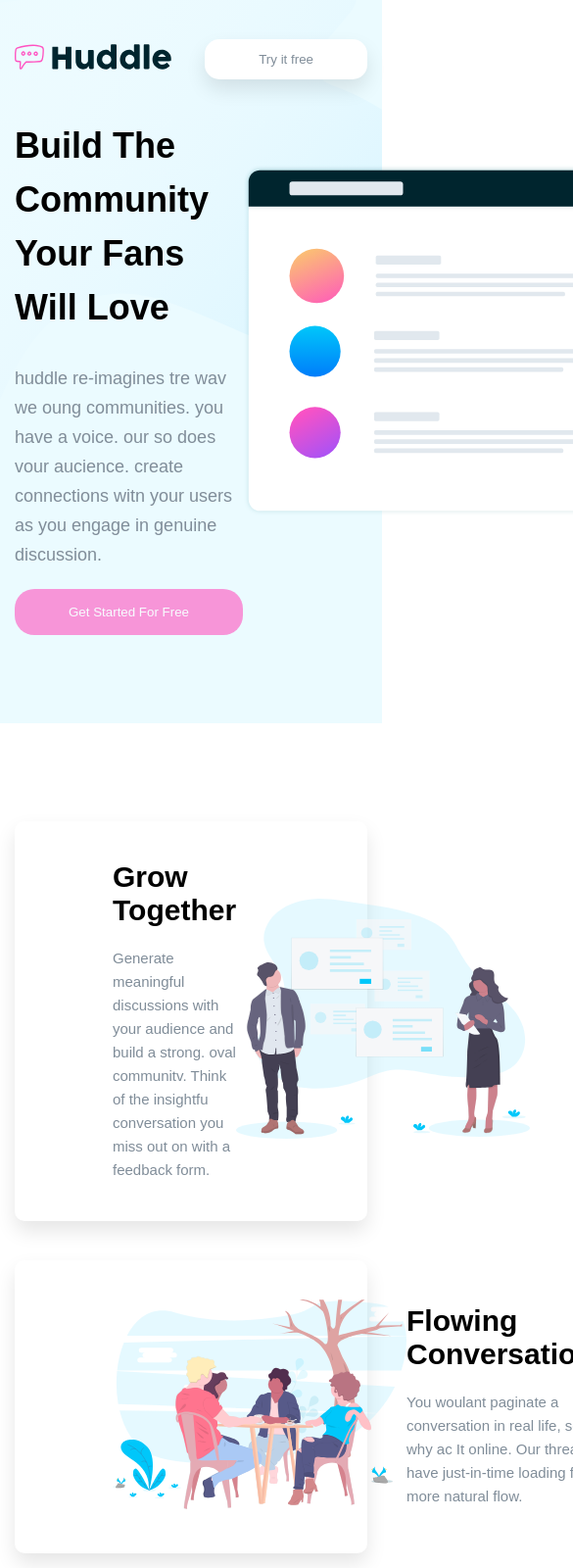
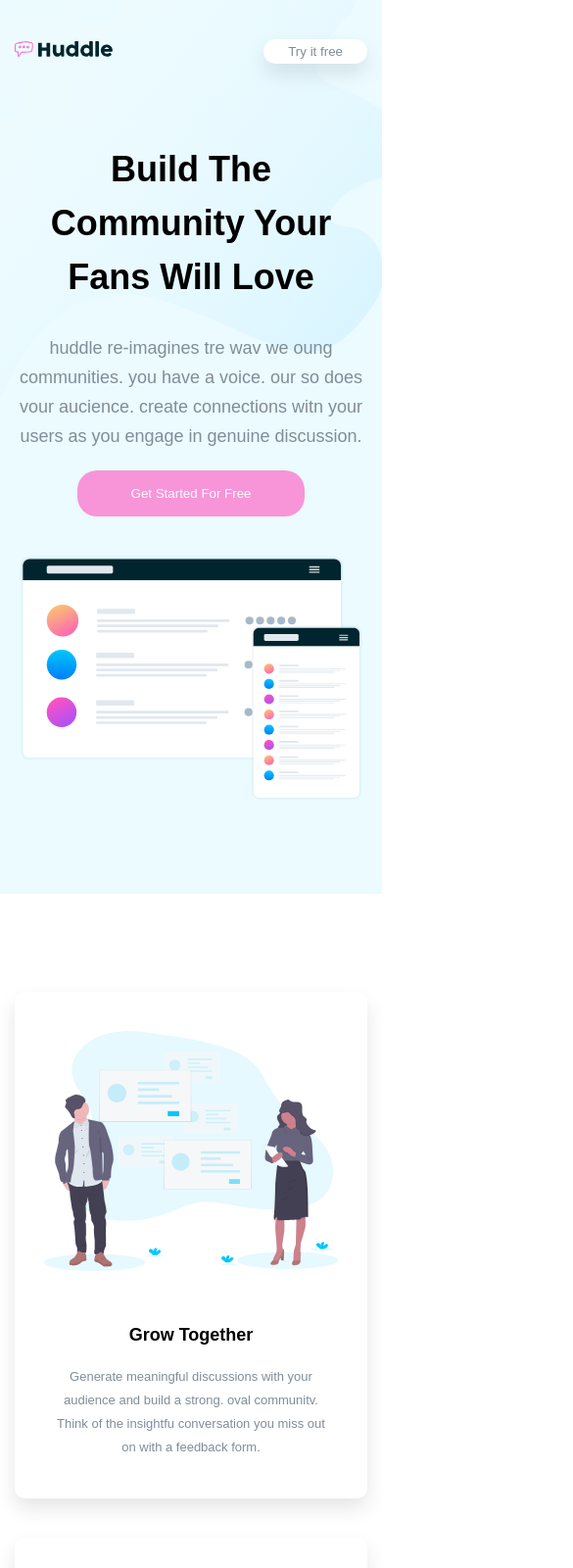
Before and after one commit to Mostafaa-Ahmed/challenge-2, a plain HTML site: page index.html in a window 390 px wide. Shown: the top 1600 px of the page at 98% size, 585 px wide, since content can reach past the window. Drawn offline with nearby package versions, Linux system fonts and the light colour scheme.

Commit message:
intial commit

```diff
--- a/css/style.css
+++ b/css/style.css
@@ -48,6 +48,58 @@ body {
   background-size: inherit;
   padding: 40px 0px 90px;
   background-color: var(--palecyan);
+}
+@media (max-width: 991px) {
+  .view {
+    text-align: center;
+    display: flex;
+    flex-direction: column;
+  }
+  .intro {
+    padding: 40px 0px;
+  }
+  .page .container .box {
+    flex-direction: column-reverse;
+    text-align: center;
+  }
+  .page .container .re {
+    flex-direction: column;
+  }
+  .page .container .box .im {
+    padding-bottom: 50px;
+  }
+  .page .container .box h1 {
+    max-width: none;
+  }
+}
+@media (max-width: 767px) {
+  .view .img-land img {
+    width: 350px;
+  }
+  .landing .logo img {
+    width: 100px;
+  }
+  .landing .heading input {
+    background-color: white;
+    border: none;
+    outline: none;
+    border-radius: 15px;
+    padding: 5px 25px;
+    color: var(--blue);
+    box-shadow: 0 10px 20px rgba(0, 0, 0, 0.1);
+    cursor: pointer;
+  }
+  .page .container .box {
+    padding: 40px;
+  }
+  .page .container .box h1 {
+    max-width: none;
+    font-size: 18px;
+  }
+
+  .page .container .box p {
+    font-size: small;
+  }
 }
 .heading {
   padding-bottom: 40px;
@@ -109,7 +161,7 @@ footer .ready input:hover {
 .page {
   padding: 100px 0px 230px;
 }
-.page .box {
+.page .container .box {
   display: flex;
   justify-content: space-between;
   align-items: center;
@@ -172,3 +224,37 @@ footer .container .box span,
 i {
   color: white;
 }
+@media (max-width: 991px) {
+  .ready {
+    background-color: white;
+    box-shadow: 0 10px 20px rgba(0, 0, 0, 0.1);
+    border-radius: 10px;
+    width: 90%;
+    padding: 50px 50px;
+    text-align: center;
+    position: absolute;
+    left: 50%;
+    transform: translate(-50%, -50%);
+    top: -28px;
+  }
+  .ready h1 {
+    padding-bottom: 30px;
+    font-size: 20px;
+  }
+  footer .ready input {
+    opacity: 0.6;
+    background-color: var(--pink);
+    border: none;
+    outline: none;
+    border-radius: 40px;
+    padding: 20px 50px;
+    color: white;
+    box-shadow: 0 10px 20px rgba(0, 0, 0, var(--pink));
+    cursor: pointer;
+    font-size: 17px;
+    transition: all 0.3s ease-in;
+  }
+  .page .container .box {
+    padding: 40px 40px;
+  }
+}
--- a/index.html
+++ b/index.html
@@ -61,7 +61,7 @@
               />
             </div>
           </div>
-          <div class="box">
+          <div class="box re">
             <div class="im">
               <img
                 src="/challenge-2/images/illustration-flowing-conversation.svg"
@@ -100,25 +100,8 @@
           <h1>Ready To Build Your Community?</h1>
           <input type="submit" value="Get Started For Free" />
         </div>
-        <div class="container">
-          <!-- <div class="box">
-            <img src="/challenge-2/images/logo.svg" alt="" />
-            <ul>
-              <li>
-                <a href="">
-                  <i class="ri-map-pin-2-line"></i>
-                  <span
-                    >Lorem ipsum dolor sit amet consectetur adipisicing elit.
-                    Fugit reiciendis corrupti unde quod architecto distinctio
-                    voluptatem aspernatur cum ipsum. Quasi, eveniet mollitia
-                    saepe non neque fugit molestias. Exercitationem, sed
-                    blanditiis.</span
-                  >
-                </a>
-              </li>
-            </ul>
-          </div> -->
-        </div>
+
+        <div class="container"></div>
       </footer>
     </main>
   </body>
```
